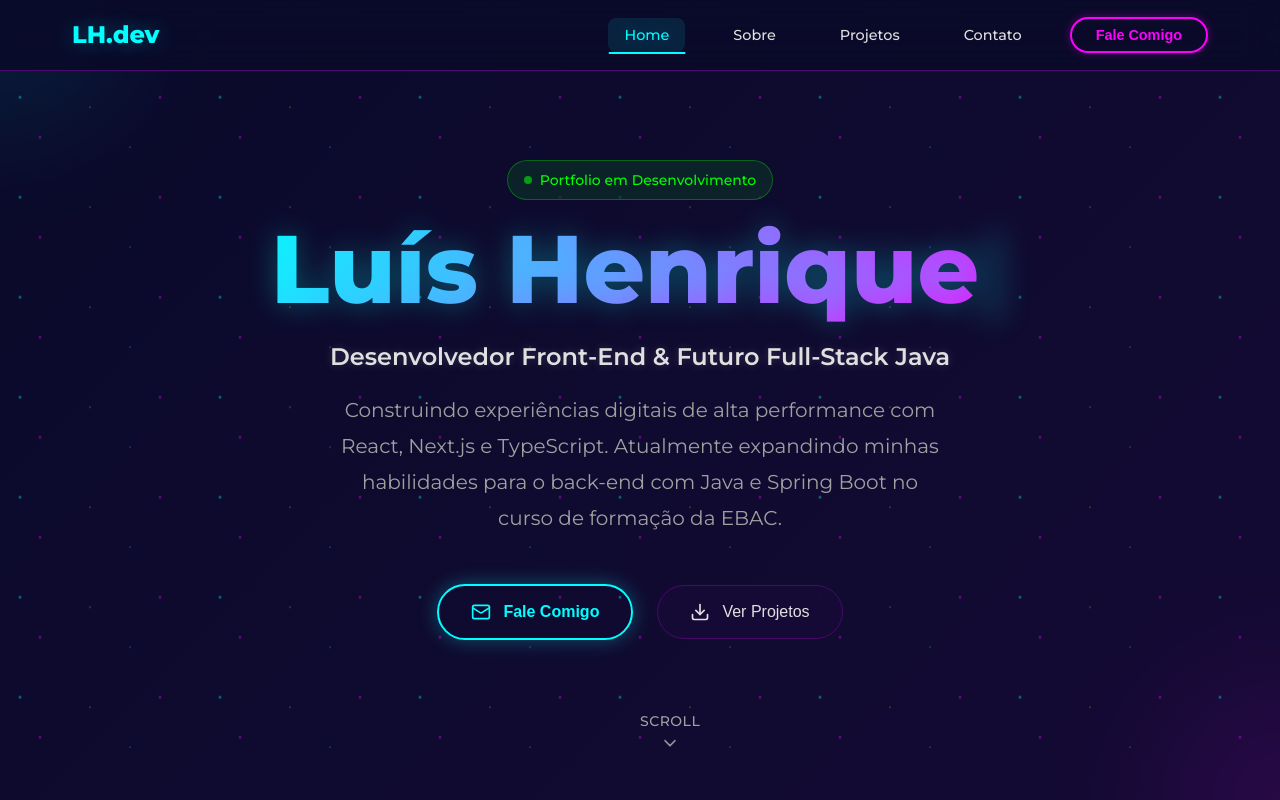
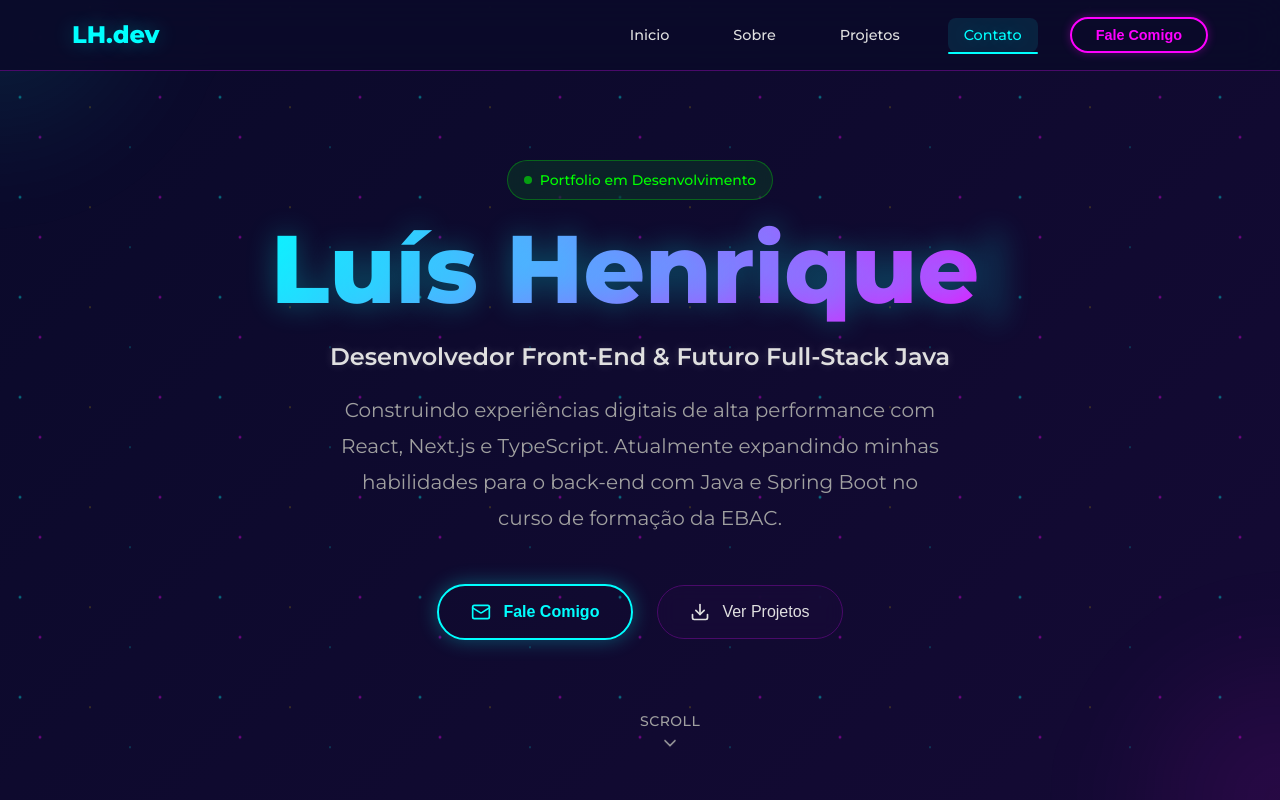
Before and after one commit to lh5818181/Cyberfolio, a React (Vite) app: page / in a window 1280 px wide. Shown: the top 800 px of the page. Built offline with nearby package versions, Linux system fonts and the light colour scheme.

Commit message:
ajustando header

```diff
--- a/src/components/Header/index.tsx
+++ b/src/components/Header/index.tsx
@@ -52,13 +52,13 @@ const Header: React.FC<HeaderProps> = ({ className }) => {
   const [isScrolled, setIsScrolled] = useState<boolean>(false);
 
   // Estado para seção ativa
-  const [activeSection, setActiveSection] = useState<string>('home');
+  const [activeSection, setActiveSection] = useState<string>('inicio');
 
   /**
    * Itens de navegação
    */
   const navItems: NavItem[] = [
-    { label: 'Home', href: '#home' },
+    { label: 'Inicio', href: '#inicio' },
     { label: 'Sobre', href: '#about' },
     { label: 'Projetos', href: '#projects' },
     { label: 'Contato', href: '#contact' },
@@ -83,7 +83,7 @@ const Header: React.FC<HeaderProps> = ({ className }) => {
    */
   useEffect(() => {
     const handleScrollSpy = (): void => {
-      const sections = ['home', 'about', 'projects', 'contact'];
+      const sections = ['inicio', 'about', 'projects', 'contact'];
       const scrollPosition = window.scrollY + 100;
 
       for (const section of sections) {
@@ -219,7 +219,7 @@ const Header: React.FC<HeaderProps> = ({ className }) => {
           initial="initial"
           animate="animate"
           whileHover="hover"
-          onClick={() => handleNavigation('#home')}
+          onClick={() => handleNavigation('#inicio')}
         >
           LH.dev
         </Logo>
```
